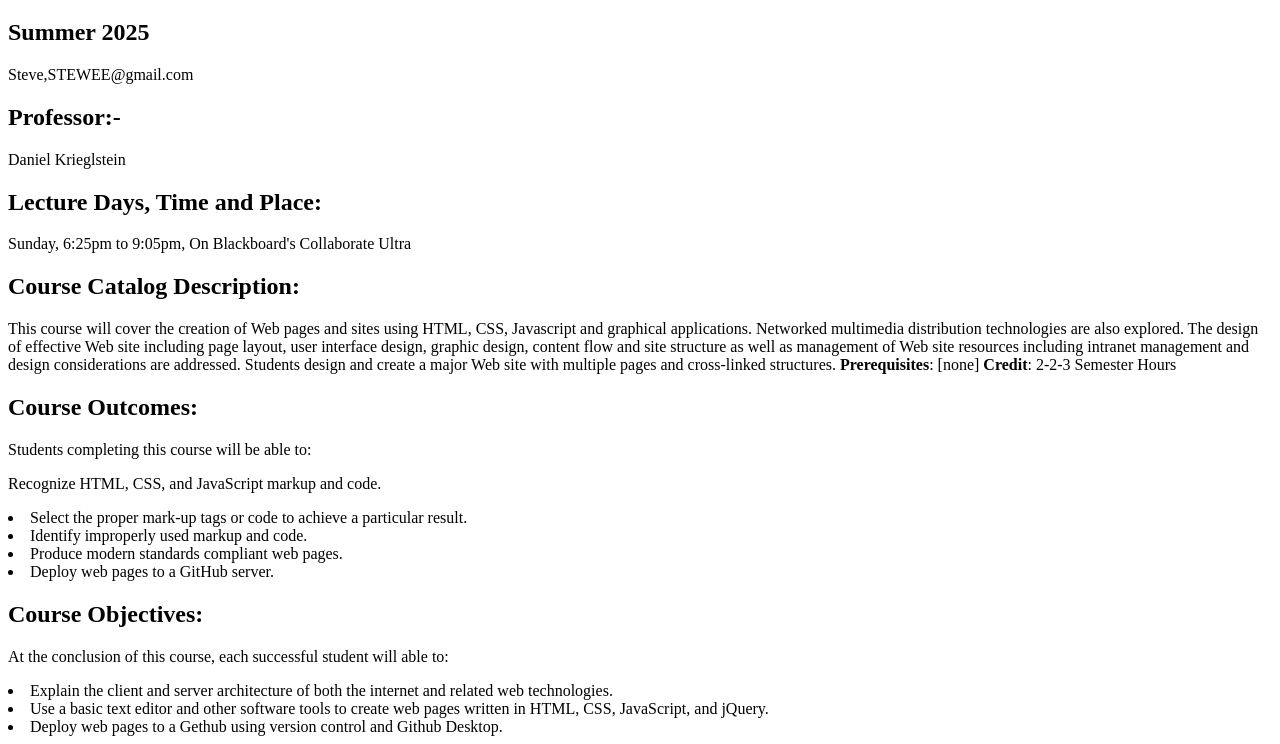
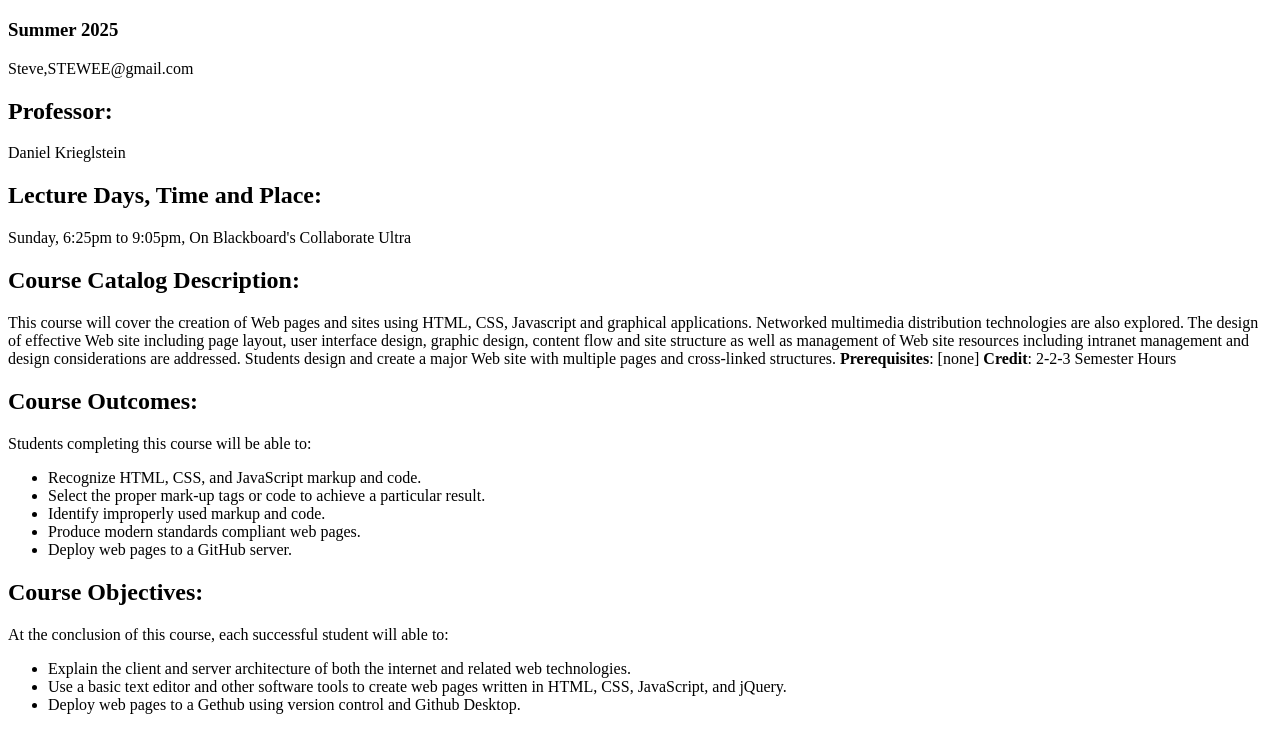
Before and after one commit to Mithul-Y/Lab2, a plain HTML site: page index.html in a window 1280 px wide. Shown: the part 61-805 px from the top of the page. Drawn offline with Linux system fonts and the light colour scheme.

Commit message:
index.html

```diff
--- a/index.html
+++ b/index.html
@@ -1,30 +1,34 @@
 <!DOCTYPE html>
 <html lang="en">
 <head>
-	<meta charset="UTF-8">
-	<title><em> Internet Technologies and Web Design</em></title>
+	<meta charset="utf-8">
+	<title>ITMD-361 Internet Technologies and Web Design</title>
 </head>
 <body>
 	<h1>ITMD-361 Internet Technologies and Web Design</h1>
-	<h2>Summer 2025</h2>
+	<h3>Summer 2025</h3>
 	<p> Steve,STEWEE@gmail.com</p>
-	<h2>Professor:- </h2>
+	<h2>Professor:</h2>
 	<p>Daniel Krieglstein</p>
 	<h2>Lecture Days, Time and Place:</h2>
-	<p> Sunday, 6:25pm to 9:05pm, On Blackboard's Collaborate Ultra</p>
+	<p>Sunday, 6:25pm to 9:05pm, On Blackboard's Collaborate Ultra</p>
 	<h2>Course Catalog Description:</h2>
 	<p>This course will cover the creation of Web pages and sites using HTML, CSS, Javascript and graphical applications. Networked multimedia distribution technologies are also explored. The design of effective Web site including page layout, user interface design, graphic design, content flow and site structure as well as management of Web site resources including intranet management and design considerations are addressed. Students design and create a major Web site with multiple pages and cross-linked structures.<strong> Prerequisites</strong>: [none]<strong> Credit</strong>: 2-2-3 Semester Hours</p>
 	<h2>Course Outcomes:</h2>
-	<p> Students completing this course will be able to:</p>
-	<p>Recognize HTML, CSS, and JavaScript markup and code.</p>
+	<p>Students completing this course will be able to:</p>
+	<ul>
+		<li>Recognize HTML, CSS, and JavaScript markup and code.</li>
 		<li>Select the proper mark-up tags or code to achieve a particular result.</li>
-	        <li>Identify improperly used markup and code.</li>
-	        <li>Produce modern standards compliant web pages.</li>
+		<li>Identify improperly used markup and code.</li>
+		<li>Produce modern standards compliant web pages.</li>
 		<li>Deploy web pages to a GitHub server.</li>
+	</ul>
 	<h2>Course Objectives:</h2>
 	<p>At the conclusion of this course, each successful student will able to:</p>
-        	<li>Explain the client and server architecture of both the internet and related web technologies.</li>
+	<ul>
+        <li>Explain the client and server architecture of both the internet and related web technologies.</li>
 		<li>Use a basic text editor and other software tools to create web pages written in HTML, CSS, JavaScript, and jQuery.</li>
 		<li>Deploy web pages to a Gethub using version control and Github Desktop.</li>
+	</ul>
 </body>
 </html>
```
